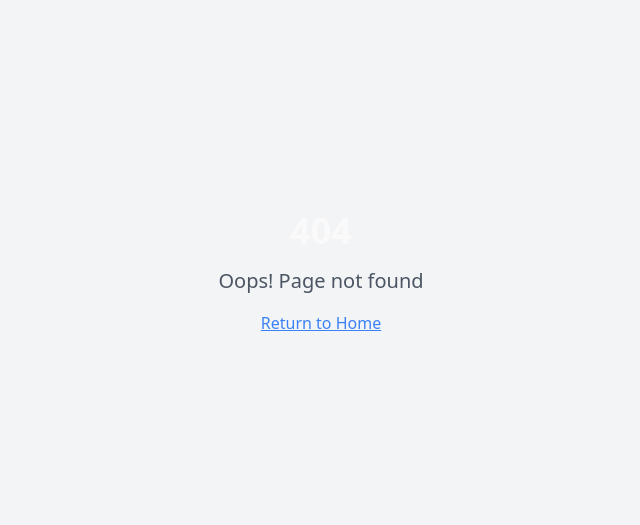
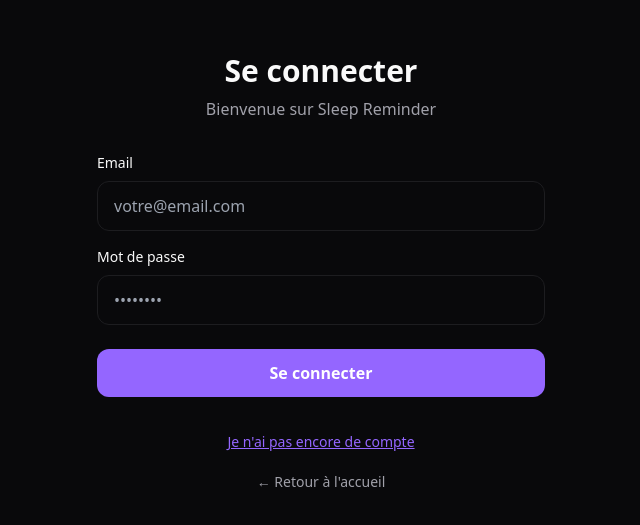
Before and after one commit to Teo102/dream-weaver-pwa, a React (Vite) app: page /auth in a window 1280 px wide. Before the commit this address had no page. Shown: the part 127-652 px from the top of the page, without its empty margins (319-959 px from the left). Built offline with nearby package versions, Linux system fonts and the light colour scheme.

Commit message:
feat: Implement Supabase authentication

```diff
--- a/src/App.tsx
+++ b/src/App.tsx
@@ -13,6 +13,8 @@ import Achievements from "./pages/Achievements";
 import { Onboarding } from "./pages/Onboarding";
 import { ComprendreSommeil } from "./pages/ComprendreSommeil";
 import NotFound from "./pages/NotFound";
+import AuthPage from "./pages/Auth";
+import { RequireAuth } from "./components/RequireAuth";
 
 const queryClient = new QueryClient();
 
@@ -22,21 +24,20 @@ const App = () => (
     <TooltipProvider>
       <Toaster />
       <Sonner />
+      <Routes>
+        <Route path="/" element={<Landing />} />
+        <Route path="/auth" element={<AuthPage />} />
+        <Route path="/comprendre-sommeil" element={<Layout><ComprendreSommeil /></Layout>} />
 
-        <Routes>
-          <Route path="/" element={<Landing />} />
-          <Route path="/app" element={<Layout><Home /></Layout>} />
-          <Route path="/onboarding" element={<Layout><Onboarding /></Layout>} />
-          <Route path="/calculator" element={<Layout><Calculator /></Layout>} />
-
-          <Route path="/routines" element={<Layout><Routines /></Layout>} />
-          <Route path="/journal" element={<Layout><Journal /></Layout>} />
-          <Route path="/achievements" element={<Layout><Achievements /></Layout>} />
-          <Route path="/comprendre-sommeil" element={<Layout><ComprendreSommeil /></Layout>} />
-          <Route path="/settings" element={<Layout><div className="p-6 text-center text-muted-foreground">Réglages à venir</div></Layout>} />
-          <Route path="*" element={<NotFound />} />
-        </Routes>
-
+        <Route path="/app" element={<RequireAuth><Layout><Home /></Layout></RequireAuth>} />
+        <Route path="/onboarding" element={<RequireAuth><Layout><Onboarding /></Layout></RequireAuth>} />
+        <Route path="/calculator" element={<RequireAuth><Layout><Calculator /></Layout></RequireAuth>} />
+        <Route path="/routines" element={<RequireAuth><Layout><Routines /></Layout></RequireAuth>} />
+        <Route path="/journal" element={<RequireAuth><Layout><Journal /></Layout></RequireAuth>} />
+        <Route path="/achievements" element={<RequireAuth><Layout><Achievements /></Layout></RequireAuth>} />
+        <Route path="/settings" element={<RequireAuth><Layout><div className="p-6 text-center text-muted-foreground">Réglages à venir</div></Layout></RequireAuth>} />
+        <Route path="*" element={<NotFound />} />
+      </Routes>
     </TooltipProvider>
   </QueryClientProvider>
 );
--- a/src/components/Layout.tsx
+++ b/src/components/Layout.tsx
@@ -1,7 +1,11 @@
 // src/components/Layout.tsx
 import React from 'react';
-import { Outlet, useLocation } from 'react-router-dom';
+import { Outlet, useLocation, useNavigate } from 'react-router-dom';
 import { Navigation } from '@/components/Navigation';
+import { useAuth } from '@/contexts/AuthContext';
+import { Button } from '@/components/ui/button';
+import { LogOut, Moon } from 'lucide-react';
+import { useToast } from '@/hooks/use-toast';
 
 type Props = {
   children?: React.ReactNode;
@@ -9,10 +13,48 @@ type Props = {
 
 export const Layout: React.FC<Props> = ({ children }) => {
   const location = useLocation();
+  const { user, signOut } = useAuth();
+  const navigate = useNavigate();
+  const { toast } = useToast();
+
+  const handleSignOut = async () => {
+    await signOut();
+    toast({
+      title: "Déconnexion réussie",
+      description: "À bientôt !",
+    });
+    navigate('/');
+  };
 
   return (
     <div className="min-h-screen bg-background">
-      <main className="mx-auto max-w-6xl px-4 py-10">
+      {/* Header */}
+      <header className="sticky top-0 z-40 w-full border-b border-border bg-background/80 backdrop-blur-sm">
+        <div className="max-w-6xl mx-auto px-4 h-14 flex items-center justify-between">
+          <div className="flex items-center space-x-2">
+            <Moon className="h-5 w-5 text-primary" />
+            <span className="font-semibold text-foreground">Sleep Reminder</span>
+          </div>
+          <div className="flex items-center space-x-3">
+            {user?.email && (
+              <span className="text-sm text-muted-foreground hidden sm:inline">
+                {user.email}
+              </span>
+            )}
+            <Button
+              variant="ghost"
+              size="sm"
+              onClick={handleSignOut}
+              className="text-muted-foreground hover:text-foreground"
+            >
+              <LogOut className="h-4 w-4 mr-2" />
+              <span className="hidden sm:inline">Déconnexion</span>
+            </Button>
+          </div>
+        </div>
+      </header>
+
+      <main className="mx-auto max-w-6xl px-4 py-10 pb-24">
         {/* If a parent passed children (used in some routes) use them,
             otherwise render the child route outlet. */}
         {children ?? <Outlet />}
--- a/src/components/Navigation.tsx
+++ b/src/components/Navigation.tsx
@@ -4,9 +4,8 @@ import { NavLink } from 'react-router-dom';
 import { cn } from '@/lib/utils';
 
 const navItems = [
-  { href: '/', icon: Home, label: 'Accueil' },
+  { href: '/app', icon: Home, label: 'Accueil' },
   { href: '/calculator', icon: Calculator, label: 'Calculateur' },
-  { href: '/comprendre-sommeil', icon: Sparkles, label: 'Comprendre le sommeil' },
   { href: '/routines', icon: Timer, label: 'Routines' },
   { href: '/journal', icon: BookOpen, label: 'Journal' },
   { href: '/achievements', icon: Trophy, label: 'Succès' },
--- a/src/components/RequireAuth.tsx
+++ b/src/components/RequireAuth.tsx
@@ -5,7 +5,18 @@ import { Navigate } from 'react-router-dom';
 
 export const RequireAuth: React.FC<{ children: React.ReactElement }> = ({ children }) => {
   const { user, loading } = useAuth();
-  if (loading) return <div>Loading…</div>;
-  if (!user) return <Navigate to="/auth" replace />;
+
+  if (loading) {
+    return (
+      <div className="min-h-screen flex items-center justify-center">
+        <div className="animate-pulse text-muted-foreground">Chargement...</div>
+      </div>
+    );
+  }
+
+  if (!user) {
+    return <Navigate to="/auth" replace />;
+  }
+
   return children;
 };
--- a/src/pages/Auth.tsx
+++ b/src/pages/Auth.tsx
@@ -9,43 +9,127 @@ export default function AuthPage() {
   const [password, setPassword] = useState('');
   const [mode, setMode] = useState<'signin' | 'signup'>('signin');
   const [errorMsg, setErrorMsg] = useState<string | null>(null);
+  const [isSubmitting, setIsSubmitting] = useState(false);
   const navigate = useNavigate();
+
+  // Redirect if already logged in
+  React.useEffect(() => {
+    if (user) {
+      navigate('/app');
+    }
+  }, [user, navigate]);
 
   const submit = async (e: React.FormEvent) => {
     e.preventDefault();
     setErrorMsg(null);
+    setIsSubmitting(true);
+
+    try {
       if (mode === 'signin') {
         const res = await signIn(email, password);
         if (res.error) {
-        setErrorMsg(res.error.message ?? String(res.error));
+          setErrorMsg(res.error.message ?? 'Erreur de connexion');
         } else {
           navigate('/app');
         }
       } else {
         const res = await signUp(email, password);
         if (res.error) {
-        setErrorMsg(res.error.message ?? String(res.error));
+          setErrorMsg(res.error.message ?? "Erreur lors de l'inscription");
         } else {
-        // si email confirmation activée, prévenir l'utilisateur
           navigate('/app');
         }
+      }
+    } finally {
+      setIsSubmitting(false);
     }
   };
 
   return (
-    <div className="max-w-md mx-auto p-6">
-      <h1 className="text-2xl font-bold mb-4">{mode === 'signin' ? 'Se connecter' : "Créer un compte"}</h1>
-      <form onSubmit={submit} className="space-y-4">
-        <input value={email} onChange={(e)=>setEmail(e.target.value)} placeholder="Email" type="email" required className="w-full px-3 py-2 rounded border" />
-        <input value={password} onChange={(e)=>setPassword(e.target.value)} placeholder="Mot de passe" type="password" required className="w-full px-3 py-2 rounded border" />
-        {errorMsg && <div className="text-destructive">{errorMsg}</div>}
-        <button type="submit" className="w-full rounded bg-primary py-2 text-white">{loading ? '...' : mode === 'signin' ? 'Se connecter' : 'Créer'}</button>
+    <div className="min-h-screen flex items-center justify-center bg-background p-4">
+      <div className="max-w-md w-full space-y-8">
+        <div className="text-center">
+          <h1 className="text-3xl font-bold text-foreground mb-2">
+            {mode === 'signin' ? 'Se connecter' : 'Créer un compte'}
+          </h1>
+          <p className="text-muted-foreground">
+            {mode === 'signin'
+              ? 'Bienvenue sur Sleep Reminder'
+              : 'Commencez votre parcours vers un meilleur sommeil'}
+          </p>
+        </div>
+
+        <form onSubmit={submit} className="space-y-6">
+          <div className="space-y-4">
+            <div>
+              <label htmlFor="email" className="block text-sm font-medium text-foreground mb-2">
+                Email
+              </label>
+              <input
+                id="email"
+                value={email}
+                onChange={(e) => setEmail(e.target.value)}
+                placeholder="votre@email.com"
+                type="email"
+                required
+                className="w-full px-4 py-3 rounded-lg border border-input bg-background text-foreground focus:outline-none focus:ring-2 focus:ring-primary"
+              />
+            </div>
+
+            <div>
+              <label htmlFor="password" className="block text-sm font-medium text-foreground mb-2">
+                Mot de passe
+              </label>
+              <input
+                id="password"
+                value={password}
+                onChange={(e) => setPassword(e.target.value)}
+                placeholder="••••••••"
+                type="password"
+                required
+                minLength={6}
+                className="w-full px-4 py-3 rounded-lg border border-input bg-background text-foreground focus:outline-none focus:ring-2 focus:ring-primary"
+              />
+              {mode === 'signup' && (
+                <p className="text-xs text-muted-foreground mt-1">
+                  Minimum 6 caractères
+                </p>
+              )}
+            </div>
+          </div>
+
+          {errorMsg && (
+            <div className="p-3 rounded-lg bg-destructive/10 border border-destructive/20">
+              <p className="text-sm text-destructive">{errorMsg}</p>
+            </div>
+          )}
+
+          <button
+            type="submit"
+            disabled={isSubmitting}
+            className="w-full rounded-lg bg-primary hover:bg-primary-dark py-3 text-white font-semibold transition-colors disabled:opacity-50 disabled:cursor-not-allowed"
+          >
+            {isSubmitting ? 'Chargement...' : mode === 'signin' ? 'Se connecter' : 'Créer mon compte'}
+          </button>
         </form>
-      <div className="mt-4 text-sm flex justify-between">
-        <button onClick={() => setMode(mode === 'signin' ? 'signup' : 'signin')} className="text-primary underline">
-          {mode === 'signin' ? "Je veux créer un compte" : "J'ai déjà un compte"}
+
+        <div className="text-center space-y-4">
+          <button
+            onClick={() => {
+              setMode(mode === 'signin' ? 'signup' : 'signin');
+              setErrorMsg(null);
+            }}
+            className="text-primary hover:text-primary-dark underline text-sm"
+          >
+            {mode === 'signin' ? "Je n'ai pas encore de compte" : "J'ai déjà un compte"}
           </button>
-        <Link to="/" className="text-muted-foreground">Retour</Link>
+
+          <div>
+            <Link to="/" className="text-muted-foreground hover:text-foreground text-sm">
+              ← Retour à l'accueil
+            </Link>
+          </div>
+        </div>
       </div>
     </div>
   );
```
Also changed, not shown: src/pages/Landing.tsx (+3 -61 lines). Lines whose indentation alone changed are shown as unchanged.
